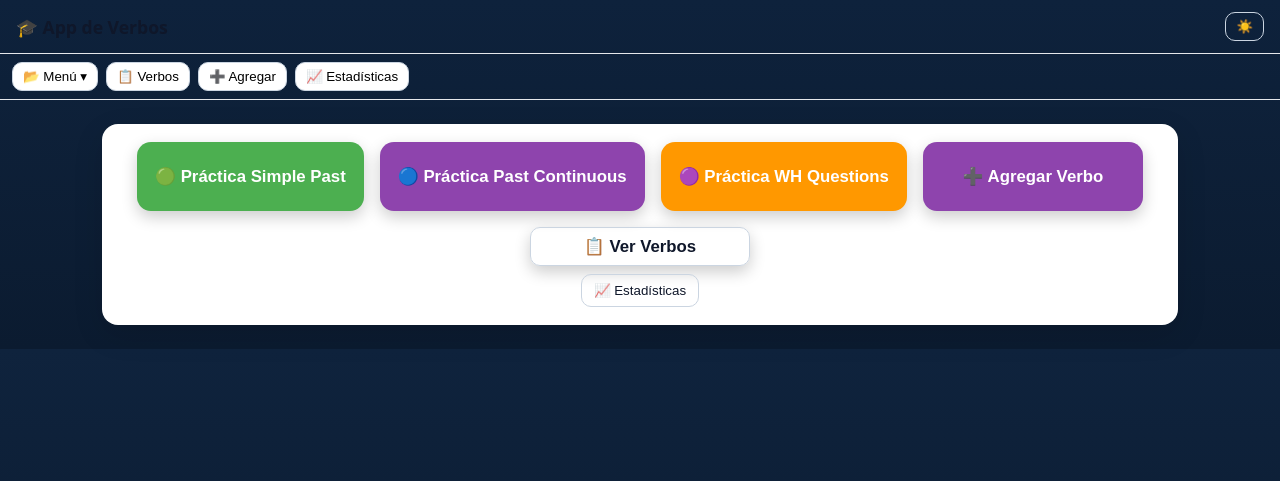
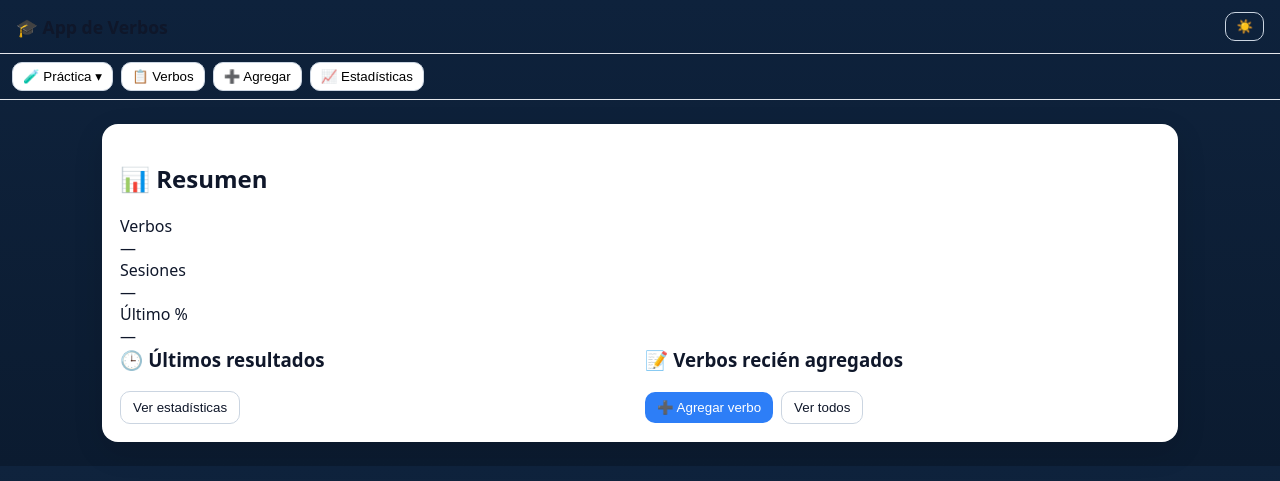
Before and after one commit to Predator0520/verbos-flask-app, a Flask app: page / in a window 1280 px wide. Shown: the top 481 px of the page. Run offline with Flask 3, Linux system fonts and the light colour scheme.

Commit message:
Update index.html

```diff
--- a/templates/index.html
+++ b/templates/index.html
@@ -3,7 +3,7 @@
 <head>
   <meta charset="UTF-8" />
   <meta name="viewport" content="width=device-width,initial-scale=1" />
-  <title>Práctica de Verbos</title>
+  <title>App de Verbos</title>
   <link rel="stylesheet" href="/static/style.css" />
   <script src="https://cdn.jsdelivr.net/npm/chart.js"></script>
 </head>
@@ -13,10 +13,10 @@
     <button id="btn-dark" class="mode-toggle" title="Modo claro/oscuro" aria-label="Cambiar tema">☀️</button>
   </header>
 
-  <!-- Barra fija de navegación -->
+  <!-- Barra fija -->
   <nav class="global-nav">
     <div class="dropdown">
-      <button id="btn-menu" onclick="ui.toggleMenuDropdown()" aria-haspopup="true" aria-expanded="false">📂 Menú ▾</button>
+      <button id="btn-menu" onclick="ui.toggleMenuDropdown()" aria-haspopup="true" aria-expanded="false">🧪 Práctica ▾</button>
       <div id="menuDropdown" class="dropdown-menu hidden" role="menu" aria-labelledby="btn-menu">
         <button class="menu-item" onclick="_goSimple()">🟢 Práctica Simple Past</button>
         <button class="menu-item" onclick="_goContinuous()">🔵 Práctica Past Continuous</button>
@@ -30,17 +30,40 @@
   </nav>
 
   <main>
-    <!-- Menú (pantalla principal con tarjetas) -->
-    <section id="menu" class="panel center">
-      <div class="cards">
-        <button class="card btn-primary" onclick="practica.setModo('simple'); ui.mostrar('setup')">🟢 Práctica Simple Past</button>
-        <button class="card btn-purple" onclick="practica.setModo('continuous'); ui.mostrar('setup')">🔵 Práctica Past Continuous</button>
-        <button class="card btn-warning" onclick="practica.setModo('wh'); ui.mostrar('setup')">🟣 Práctica WH Questions</button>
-        <button class="card btn-purple" onclick="datos.abrirModalAgregar()">➕ Agregar Verbo</button>
-        <button id="btn-ver-verbos" class="card btn-ghost" onclick="ui.mostrar('lista'); datos.listarVerbos();">📋 Ver Verbos</button>
+    <!-- Dashboard Home -->
+    <section id="menu" class="panel">
+      <h2>📊 Resumen</h2>
+
+      <div class="kpis">
+        <div class="kpi">
+          <div class="kpi-label">Verbos</div>
+          <div class="kpi-value" id="kpiVerbos">—</div>
+        </div>
+        <div class="kpi">
+          <div class="kpi-label">Sesiones</div>
+          <div class="kpi-value" id="kpiSesiones">—</div>
+        </div>
+        <div class="kpi">
+          <div class="kpi-label">Último %</div>
+          <div class="kpi-value" id="kpiUltimo">—</div>
+        </div>
       </div>
-      <div class="bottom-cta">
-        <button class="btn-ghost" onclick="ui.mostrar('stats'); ui.cargarUsuarios(); ui.cargarEstadisticas();">📈 Estadísticas</button>
+
+      <div class="grid">
+        <div class="panel-sub">
+          <h3 style="margin-top:0">🕒 Últimos resultados</h3>
+          <ul id="homeUltimos" class="simple-list"></ul>
+          <div class="row"><button class="btn-ghost" onclick="ui.mostrar('stats'); ui.cargarUsuarios(); ui.cargarEstadisticas();">Ver estadísticas</button></div>
+        </div>
+
+        <div class="panel-sub">
+          <h3 style="margin-top:0">📝 Verbos recién agregados</h3>
+          <ul id="homeVerbos" class="simple-list"></ul>
+          <div class="row" style="gap:8px">
+            <button class="btn" onclick="datos.abrirModalAgregar()">➕ Agregar verbo</button>
+            <button class="btn-ghost" onclick="ui.mostrar('lista'); datos.listarVerbos();">Ver todos</button>
+          </div>
+        </div>
       </div>
     </section>
 
@@ -48,7 +71,7 @@
     <section id="setup" class="panel hidden">
       <h2 id="setupTitle">🧠 Configurar práctica</h2>
 
-      <!-- Paso 1: Usuario -->
+      <!-- Paso 1 -->
       <div id="step1">
         <div class="setup-block">
           <label>Tu nombre</label>
@@ -61,7 +84,7 @@
         <div class="row"><button class="btn-ghost" onclick="ui.mostrar('menu')">← Volver</button></div>
       </div>
 
-      <!-- Paso 2: Tipo o WH submodos -->
+      <!-- Paso 2 -->
       <div id="step2" class="hidden">
         <div id="blockTipos" class="setup-block">
           <label>Tipo de verbos</label>
@@ -86,7 +109,7 @@
         </div>
       </div>
 
-      <!-- Paso 3: Cantidad e iniciar -->
+      <!-- Paso 3 -->
       <div id="step3" class="hidden">
         <div class="setup-block">
           <label>Cantidad</label>
@@ -178,6 +201,11 @@
 
     <!-- Estadísticas -->
     <section id="stats" class="panel hidden">
+      <div class="row" style="justify-content:space-between;align-items:center;margin-bottom:10px">
+        <h2 style="margin:0">📈 Estadísticas</h2>
+        <button class="btn-ghost" onclick="ui.mostrar('menu')">← Volver</button>
+      </div>
+
       <div class="stats-layout">
         <aside class="users-panel">
           <div class="users-header">
```
